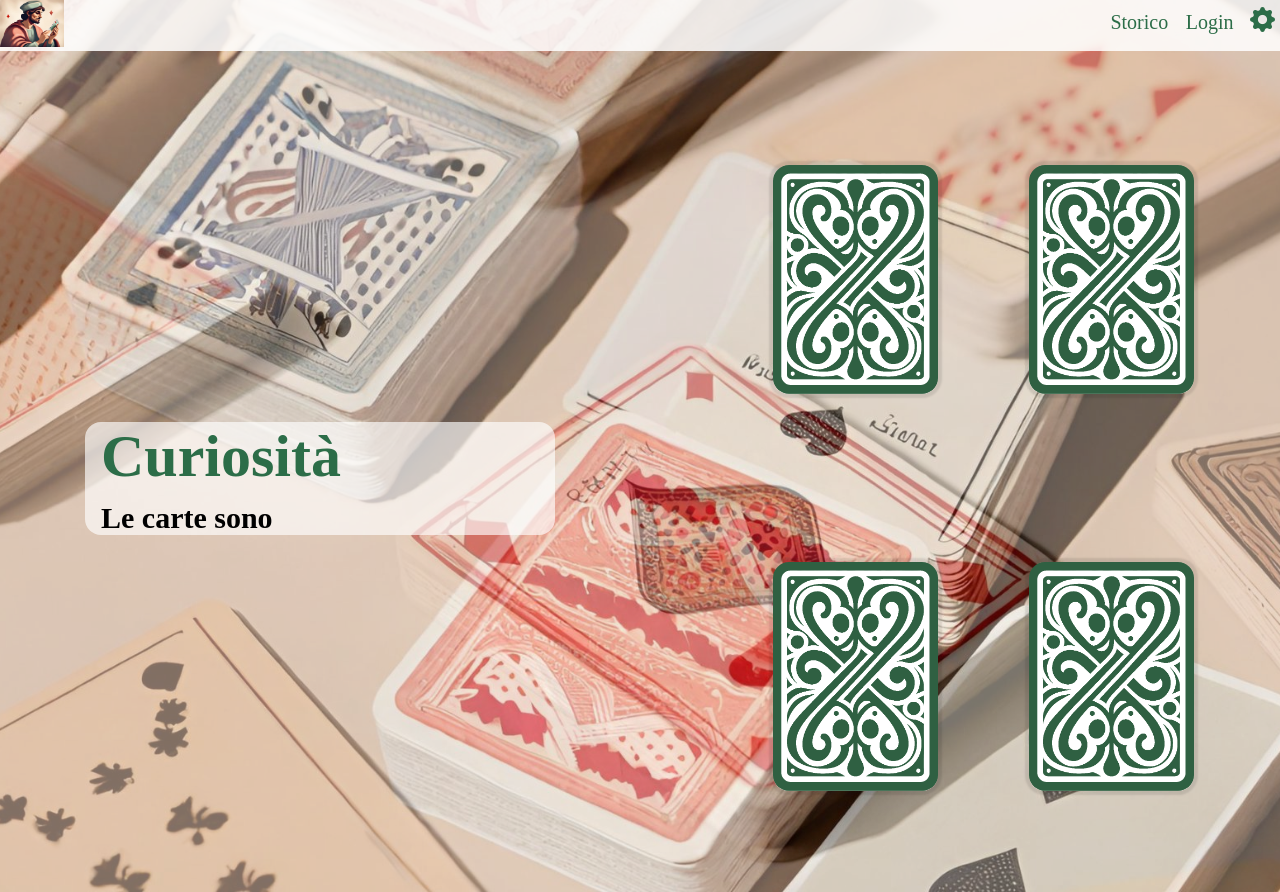
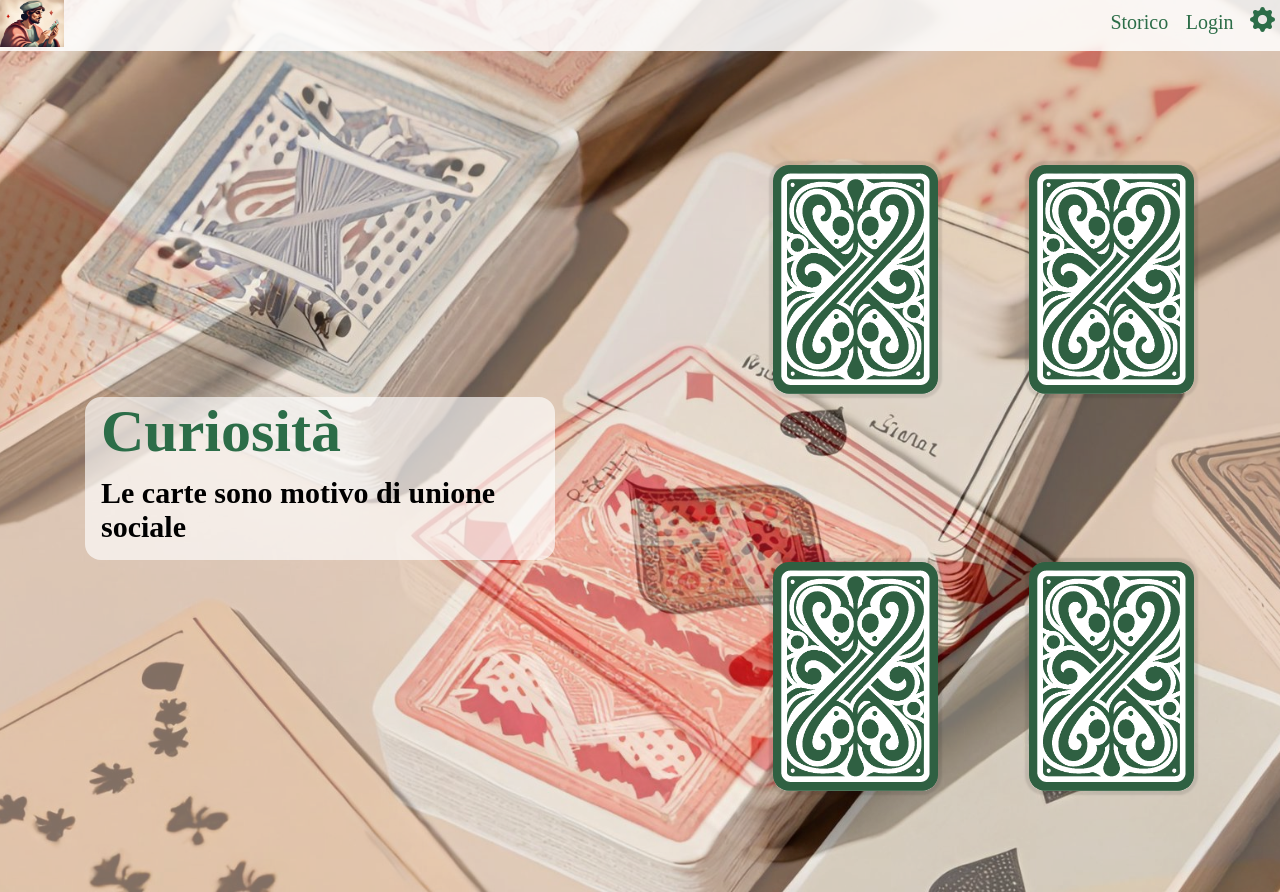
Before and after one commit to chiasrfn/sito, a PHP site: page /home.html in a window 1280 px wide. Run offline with PHP 8.4, Linux system fonts and the light colour scheme.

Commit message:
Aggiunta di impostazioni
messo le funzionalità impostazioni e login anche in briscola, ho sistemato le curiosità e sistemato ulteriormente le pagine

```diff
--- a/home.html
+++ b/home.html
@@ -25,10 +25,10 @@
 
   <!--parte di codice dedicata al modal-->
   <!--login-->
-  <div id="loginmodal" class="modal">
+  <div id="loginmodal" class="modal login">
     <div class="modal-header">
       <h1 id="titleLogin">Login</h1>
-      <button data-close-button class="close-button">&times;</button>
+      <button data-close-button class="close-button" id="close-button-login">&times;</button>
     </div>
     <div class="modal-input">
       <input type="text" placeholder="Nome Utente" required>
@@ -59,16 +59,17 @@
   <div id="overlay"></div>
 
   <!--gear-->
-  <div id="gearmodal" class="modal">
-    <div class="modal-header">
-      <div class="title">titolo</div>
-      <button data-close-button class="close-button">&times;</button>
+  <div id="gearmodal" class="modal gear">
+    <div class="modal-header" id="modal-header-gear">
+      <div class="title">Impostazioni</div>
+      <button data-close-button class="close-button" id="close-button-gear">&times;</button>
     </div>
-    <div class="modal-body">
-      <input type="text" placeholder="Nome utente" required>
-    </div>
-    <div class="modal-body">
-      <input type="password" placeholder="Password" required>
+    <div class="modal-imp1">
+      Impostazione 1
+      <input type="checkbox" class="checkboximpost" id="impost1">
+      <label class="buttonimpost" for="impost1">
+        <span class="slider"></span>
+      </label>
     </div>
   </div>
   <div id="overlay"></div>
@@ -80,7 +81,7 @@
           <td colspan=10 rowspan=10>
             <div class="cur">
               <h1 id="titolocur">Curiosità</h1>
-              <h2><span id="frasi">Le carte sono </span></h2>
+              <h2><span id="frasi">Le carte sono motivo di unione sociale</span></h2>
             </div>
           </td>
           <td></td>
@@ -106,7 +107,7 @@
                 <div class="back">
                   <h2>Briscola</h2>
                   <p>DESCRIZIONE</p>
-                  <button class="buttoncard" id="buttonBriscola">Gioca</button>
+                  <a href="briscola.html" class="linkgioca">Gioca</a>
                 </div>
               </div>
             </div>
@@ -120,7 +121,7 @@
                 <div class="back">
                   <h2>Tresette</h2>
                   <p>DESCRIZIONE</p>
-                  <button class="buttoncard" id="buttonTresette">Gioca</button>
+                  <a href="tresette.html" class="linkgioca">Gioca</a>
                 </div>
               </div>
             </div>
@@ -166,7 +167,7 @@
               <div class="back">
                 <h2>Traversone</h2>
                 <p>DESCRIZIONE</p>
-                <button class="buttoncard" id="buttonTraversone">Gioca</button>
+                <a href="traversone.html" class="linkgioca">Gioca</a>
               </div>
             </div>
           </div>
@@ -180,7 +181,7 @@
               <div class="back">
                 <h2>Scopa</h2>
                 <p>DESCRIZIONE</p>
-                <button class="buttoncard" id="buttonScopa">Gioca</button>
+                <a href="scopa.html" class="linkgioca">Gioca</a>
               </div>
             </div>
           </div>
--- a/script.js
+++ b/script.js
@@ -35,25 +35,6 @@ function closeModal(modal) {
   overlay.classList.remove('active')
 }
 
-var tastoBriscola = document.getElementById(buttonBriscola);
-buttonBriscola.addEventListener('click', function() {
-    window.location.href = 'briscola.html';
-})
-
-var tastoTresette = document.getElementById(buttonTresette);
-buttonTresette.addEventListener('click', function() {
-    window.location.href = 'tresette.html';
-})
-
-var tastoTraversone = document.getElementById(buttonTraversone);
-buttonTraversone.addEventListener('click', function() {
-    window.location.href = 'traversone.html';
-})
-
-var tastoScopa = document.getElementById(buttonScopa);
-buttonScopa.addEventListener('click', function() {
-    window.location.href = 'scopa.html';
-})
 
 /*
 var loginlock=document.getElementById(login-lock-btn);
@@ -65,8 +46,8 @@ $(document).ready(function() {
     function cur() {
         var frasi = [
             "L’ipotesi più accreditata vede nascere le carte da gioco in Cina, circa tra il 600 al 900",
-            "Furono portate in Europa dalle truppe moresche o dai mercanti veneziani, per il commercio di spezie e seta",
-            "le carte sono il passatempo preferito di molte generazioni"
+            "Furono portate in Europa dalle truppe moresche o dai mercanti veneziani, per il commercio di spezie e seta"
+
         ],
         i = 0;
         setInterval(function(){
--- a/style.css
+++ b/style.css
@@ -11,8 +11,8 @@
 :root{
     --dark-green: 	#2c6d48;
     --dark-dark-green: #163c27;
-    --black: #000;
-    --white: #fff;
+    --gray: #b1b1b1;
+    --dark-gray:#908d8d;
 }
 
 button {
@@ -131,7 +131,7 @@ header{
 
 .bheader:hover{
     background-color: var(--dark-green);
-    color: var(--white);
+    color: white;
 }
 
 
@@ -221,7 +221,7 @@ td[colspan="10"] {
 
 
 .back{
-    background-color: var(--white);
+    background-color: white;
     transform: rotateY(180deg);
     display: flex;
     flex-direction: column;
@@ -231,10 +231,10 @@ td[colspan="10"] {
 }
 
 
-/*bottoni delle carte*/
-.buttoncard{
+/*link delle carte*/
+.linkgioca{
     position: relative;
-    color: var(--black);
+    color: black;
     text-decoration: none;
     text-transform: uppercase;
     font-size: 1.5em;
@@ -243,9 +243,9 @@ td[colspan="10"] {
     transition: 0.5s;
 }
 
-.buttoncard:hover{
+.linkgioca:hover{
     background: var(--dark-green);
-    color: var(--white);
+    color: white;
     letter-spacing: 0.1em;
 }
 
@@ -258,8 +258,7 @@ td[colspan="10"] {
     text-align: left;
     background-color: rgb(255,255,255, 0.65);
     padding: auto;
-    padding-left: 1em;
-    padding-right: 1em;
+    padding: 0 1em 1em 1em;
     border-radius: 1rem;
 
 }
@@ -293,8 +292,8 @@ td[colspan="10"] {
     border-radius: 10px;
     background-color: rgb(255, 255, 255, 0.85);
     width: auto;
+    height: auto;
     padding: 0px 15px 15px 15px;
-    max-width: 80%;
     z-index: 40000;
   }
 
@@ -316,8 +315,6 @@ td[colspan="10"] {
 
   .modal-header .close-button {
     position: absolute;
-    right: 20px;
-    transform: translateX(-50%);
     cursor: pointer;
     border: none;
     outline: none;
@@ -436,3 +433,63 @@ td[colspan="10"] {
     color: var(--dark-dark-green);
     text-decoration: underline;
   }
+
+  #close-button-login{
+    right: 20px;
+    transform: translateX(-50%);
+  }
+
+  /*Impostazioni*/
+
+  #modal-header-gear{
+    display: flex;
+    align-items: center;
+    justify-content: space-between;
+  }
+
+  .modal-imp1 {
+    display: flex;
+    align-items: center;
+    gap: 10px;
+  }
+
+  .buttonimpost {
+    position: relative;
+    display: inline-block;
+    width: 40px;
+    height: 20px;
+    background-color: var(--gray);
+    border-radius: 40px;
+    cursor: pointer;
+    overflow: hidden;
+    transition: 0.2s;
+  }
+
+  .slider {
+    position: absolute;
+    content: '';
+    background-color: white;
+    width: 17px;
+    height: 17px;
+    left: 1.5px;
+    bottom: 1.5px;
+    border-radius: 50%;
+    transition: 0.2s;
+  }
+
+  .checkboximpost {
+    display: none;
+    margin-top: 5px;
+  }
+
+  .checkboximpost:checked + .buttonimpost {
+    background-color: var(--dark-dark-green);
+  }
+  .checkboximpost:checked + .buttonimpost .slider{
+    transform: translateX(20px);
+  }
+
+  #close-button-gear{
+    right: 3.5px;
+    transform: translateX(-50%);
+  }
```
Also changed, not shown: briscola.html (+37 -11 lines), stylebriscola.css (+164 -19 lines), tabella.html (+2 -14 lines).
